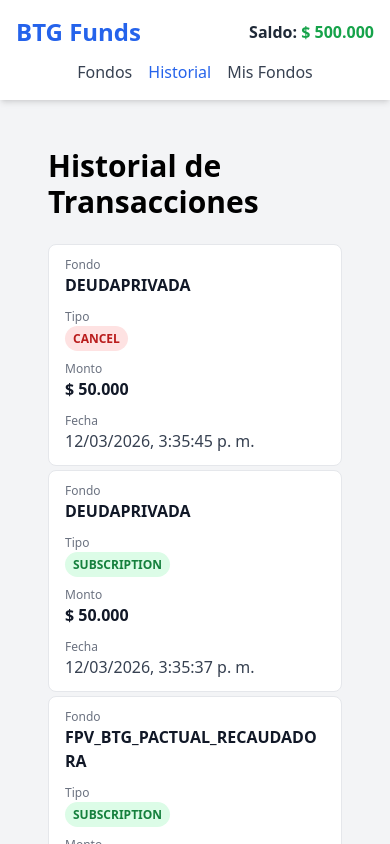
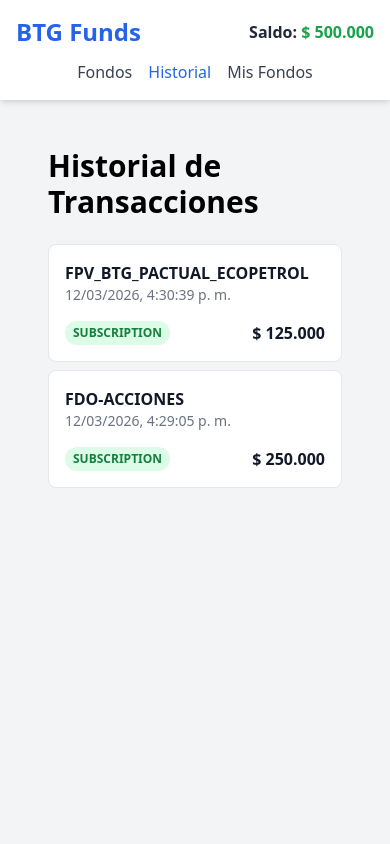
Before and after one commit to Dpalacioo/btg-funds, an Angular app: page /transactions in a window 390 px wide. Shown: the top 844 px of the page. Built offline with nearby package versions, Linux system fonts and the light colour scheme; data requests are answered from the project's data file.

Commit message:
feat(ui): improve mobile responsiveness for transactions and funds list

```diff
--- a/mock-api/db.json
+++ b/mock-api/db.json
@@ -33,39 +33,22 @@
   ],
   "transactions": [
     {
-      "fundId": 1,
-      "fundName": "FPV_BTG_PACTUAL_RECAUDADORA",
-      "amount": 75000,
+      "fundId": 4,
+      "fundName": "FDO-ACCIONES",
+      "amount": 250000,
       "type": "SUBSCRIPTION",
       "notificationMethod": "EMAIL",
-      "date": "2026-03-12T13:54:46.880Z",
+      "date": "2026-03-12T16:29:05.945Z",
       "id": 1
     },
     {
-      "fundId": 1,
-      "fundName": "FPV_BTG_PACTUAL_RECAUDADORA",
-      "amount": 75000,
+      "fundId": 2,
+      "fundName": "FPV_BTG_PACTUAL_ECOPETROL",
+      "amount": 125000,
       "type": "SUBSCRIPTION",
       "notificationMethod": "EMAIL",
-      "date": "2026-03-12T15:19:24.816Z",
+      "date": "2026-03-12T16:30:39.878Z",
       "id": 2
-    },
-    {
-      "fundId": 3,
-      "fundName": "DEUDAPRIVADA",
-      "amount": 50000,
-      "type": "SUBSCRIPTION",
-      "notificationMethod": "EMAIL",
-      "date": "2026-03-12T15:35:37.805Z",
-      "id": 3
-    },
-    {
-      "fundId": 3,
-      "fundName": "DEUDAPRIVADA",
-      "amount": 50000,
-      "type": "CANCEL",
-      "date": "2026-03-12T15:35:45.180Z",
-      "id": 4
     }
   ]
 }
--- a/src/app/features/funds/components/fund-card/fund-card.component.html
+++ b/src/app/features/funds/components/fund-card/fund-card.component.html
@@ -1,15 +1,14 @@
 <div
-  class="grid grid-cols-1 md:grid-cols-12 items-center gap-3 md:gap-4 mb-1 bg-white px-4 md:px-6 py-2 rounded-lg border hover:border-gray-300 hover:bg-gray-50 hover:shadow-md transition-all duration-300"
+  class="grid grid-cols-1 md:grid-cols-12 items-center gap-2 md:gap-4 mb-2 bg-white px-4 md:px-6 py-4 md:py-2 rounded-lg border border-gray-200 hover:border-gray-300 hover:bg-gray-50 hover:shadow-md transition-all duration-300"
 >
   <div class="md:col-span-5">
-    <div class="text-xs text-gray-500 md:hidden">Nombre</div>
     <div class="font-semibold text-gray-900 break-words">
       {{ fund.name }}
     </div>
   </div>
 
+  <div class="flex justify-between items-center md:contents">
     <div class="md:col-span-2">
-    <div class="text-xs text-gray-500 md:hidden">Categoría</div>
       <span
         class="text-xs font-semibold px-2 py-1 rounded-full"
         [ngClass]="{
@@ -21,14 +20,12 @@
       </span>
     </div>
 
-  <div class="md:col-span-3">
-    <div class="text-xs text-gray-500 md:hidden">Monto mínimo</div>
-    <div class="text-gray-900 font-semibold">
+    <div class="text-gray-900 font-semibold md:col-span-3">
       {{ fund.minAmount | currency: "COP" : "symbol" : "1.0-0" }}
     </div>
   </div>
 
-  <div class="md:col-span-2 flex md:justify-end">
+  <div class="md:col-span-2 flex md:justify-end mt-2 md:mt-0">
     <button
       (click)="openConfirmModal()"
       [disabled]="loading"
@@ -46,7 +43,7 @@
   (cancel)="closeConfirmModal()"
 >
   <form [formGroup]="subscriptionForm" class="space-y-4">
-    <label class="block text-sm font-medium"> Email de notificación </label>
+    <label class="block text-sm font-medium">Email de notificación</label>
 
     <input
       type="email"
--- a/src/app/features/funds/pages/funds-page/funds-page.component.html
+++ b/src/app/features/funds/pages/funds-page/funds-page.component.html
@@ -2,7 +2,7 @@
   <h1 class="text-3xl font-bold mb-8">Fondos disponibles</h1>
 
   <div
-    class="hidden md:grid grid-cols-12 gap-4 px-6 py-3 text-xs font-semibold uppercase tracking-wide text-gray-500 border-b border-gray-200"
+    class="hidden md:grid grid-cols-12 gap-4 px-6 py-3 text-xs font-semibold uppercase tracking-wide text-gray-500  border-gray-200"
   >
     <div class="col-span-5">Nombre</div>
     <div class="col-span-2">Categoría</div>
--- a/src/app/features/transactions/pages/transactions-page/transactions-page.component.html
+++ b/src/app/features/transactions/pages/transactions-page/transactions-page.component.html
@@ -3,7 +3,7 @@
 
   <div class="max-w-6xl mx-auto">
     <div
-      class="hidden md:grid grid-cols-12 gap-4 px-6 py-3 text-xs font-semibold uppercase tracking-wide text-gray-500 border-b border-gray-200"
+      class="hidden md:grid grid-cols-12 gap-4 px-6 py-3 text-xs font-semibold uppercase tracking-wide text-gray-500 border-gray-200"
     >
       <div class="col-span-5">Fondo</div>
       <div class="col-span-2">Tipo</div>
@@ -14,18 +14,25 @@
     <ng-container *ngIf="transactions.length > 0; else emptyTransactions">
       <div
         *ngFor="let transaction of transactions"
-        class="grid grid-cols-1 md:grid-cols-12 items-center gap-3 md:gap-4 mb-1 bg-white px-4 md:px-6 py-3 rounded-lg border hover:border-gray-300 hover:bg-gray-50 hover:shadow-md transition-all duration-300"
+        class="grid grid-cols-1 md:grid-cols-12 gap-2 md:gap-4 mb-2 bg-white px-4 md:px-6 py-4 md:py-3 rounded-lg border border-gray-200 hover:border-gray-300 hover:bg-gray-50 hover:shadow-md transition-all duration-300"
       >
-        <div class="md:col-span-5">
-          <div class="text-xs text-gray-500 md:hidden">Fondo</div>
+        <div class="md:hidden">
           <div class="font-semibold text-gray-900 break-words">
             {{ transaction.fundName }}
           </div>
+
+          <div class="text-sm text-gray-500">
+            {{ transaction.date | date: "medium" }}
+          </div>
         </div>
 
-        <div class="md:col-span-2">
-          <div class="text-xs text-gray-500 md:hidden">Tipo</div>
+        <div
+          class="hidden md:block md:col-span-5 font-semibold text-gray-900 break-words"
+        >
+          {{ transaction.fundName }}
+        </div>
 
+        <div class="hidden md:block md:col-span-2">
           <span
             class="text-xs font-semibold px-2 py-1 rounded-full"
             [ngClass]="{
@@ -39,18 +46,30 @@
           </span>
         </div>
 
-        <div class="md:col-span-2">
-          <div class="text-xs text-gray-500 md:hidden">Monto</div>
-          <div class="text-gray-900 font-semibold">
-            {{ transaction.amount | currency: "COP" : "symbol" : "1.0-0" }}
-          </div>
+        <div class="hidden md:block md:col-span-2 text-gray-900 font-semibold">
+          {{ transaction.amount | currency: "COP" : "symbol" : "1.0-0" }}
         </div>
 
-        <div class="md:col-span-3">
-          <div class="text-xs text-gray-500 md:hidden">Fecha</div>
-          <div class="text-gray-700">
-            {{ transaction.date | date: "medium" }}
-          </div>
+        <div class="hidden md:block md:col-span-3 text-gray-700">
+          {{ transaction.date | date: "medium" }}
+        </div>
+
+        <div class="flex justify-between items-center md:hidden mt-2">
+          <span
+            class="text-xs font-semibold px-2 py-1 rounded-full"
+            [ngClass]="{
+              'bg-green-100 text-green-700':
+                transaction.type === TransactionType.SUBSCRIPTION,
+              'bg-red-100 text-red-700':
+                transaction.type === TransactionType.CANCEL,
+            }"
+          >
+            {{ transaction.type }}
+          </span>
+
+          <span class="font-semibold text-gray-900">
+            {{ transaction.amount | currency: "COP" : "symbol" : "1.0-0" }}
+          </span>
         </div>
       </div>
     </ng-container>
```
Lines whose indentation alone changed are shown as unchanged.
